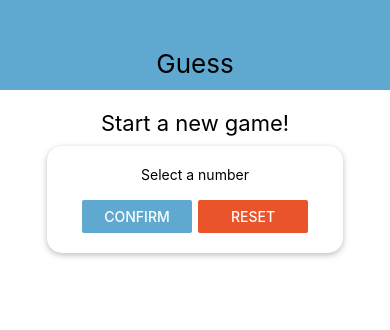
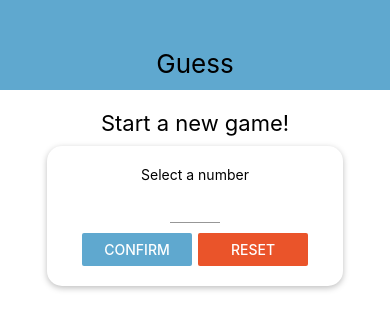
Before and after one commit to stephangriesel/guessgame-reactnative, a React Native app: screen / in a window 390 px wide. Shown: the top 330 px of the page. Built offline with nearby package versions, Linux system fonts and the light colour scheme.

Commit message:
add input component

```diff
--- /dev/null
+++ b/components/Input.js
@@ -0,0 +1,17 @@
+import React from 'react';
+import { TextInput, StyleSheet } from 'react-native';
+
+const Input = props => {
+    return <TextInput style={{ ...styles.input, ...props.style }} />
+};
+
+const styles = StyleSheet.create({
+    input: {
+        height: 30,
+        borderBottomColor: '#979797',
+        borderBottomWidth: 1,
+        marginVertical: 10
+    }
+});
+
+export default Input;
--- a/screens/StartGameScreen.js
+++ b/screens/StartGameScreen.js
@@ -1,8 +1,9 @@
 import React from 'react';
-import { View, StyleSheet, Text, TextInput, Button } from 'react-native';
+import { View, StyleSheet, Text, Button } from 'react-native';
 
 import Card from '../components/Card';
 import Colors from '../constants/colors';
+import Input from '../components/Input';
 
 const StartGameScreen = props => {
     return (
@@ -10,7 +11,7 @@
             <Text style={styles.title}>Start a new game!</Text>
             <Card style={styles.inputContainer}>
                 <Text>Select a number</Text>
-                <TextInput />
+                <Input style={styles.input} />
                 <View style={styles.buttonContainer}>
                     <View style={styles.singleButton}><Button title="Confirm" onPress={() => { }} color={Colors.primary} /></View>
                     <View style={styles.singleButton}><Button title="Reset" onPress={() => { }} color={Colors.secondary} /></View>
@@ -43,6 +44,10 @@
     },
     singleButton: {
         width: 110
+    },
+    input: {
+        width: 50,
+        textAlign: 'center'
     }
 
 });
```
